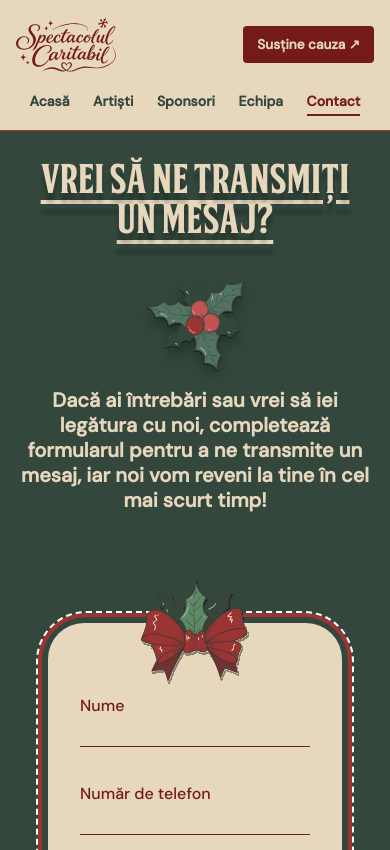
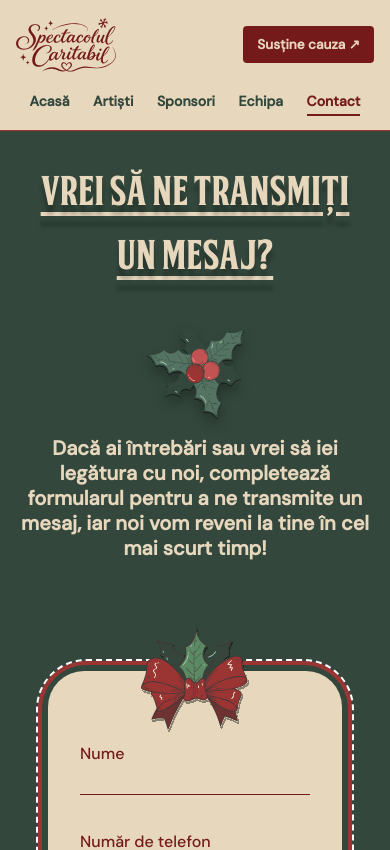
Before and after one commit to OSFIIR/Spectacol-Caritabil-de-Craciun-Frontend, a React (Create React App) app in the folder spectacol-caritabil-de-craciun/: page /contact in a window 390 px wide. Shown: the top 850 px of the page. Built offline with nearby package versions, Linux system fonts and the light colour scheme; a web font is replaced by a local one.

Commit message:
ajustare de frumusete

```diff
--- a/spectacol-caritabil-de-craciun/src/components/ContactHeading/ContactHeading.css
+++ b/spectacol-caritabil-de-craciun/src/components/ContactHeading/ContactHeading.css
@@ -66,4 +66,8 @@
   #ilex-second {
       display:none;
   }
+
+  .contact-heading-title {
+    line-height: 4rem;
+  }
 }
```
